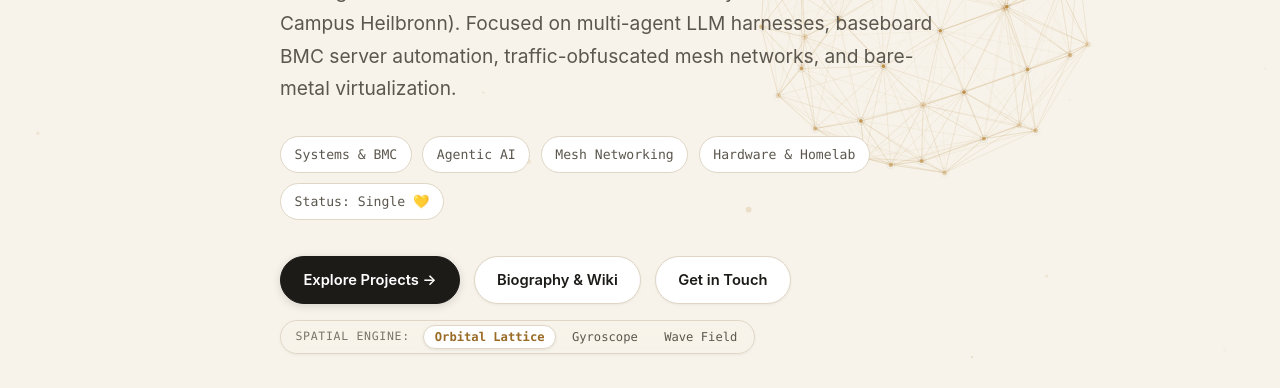
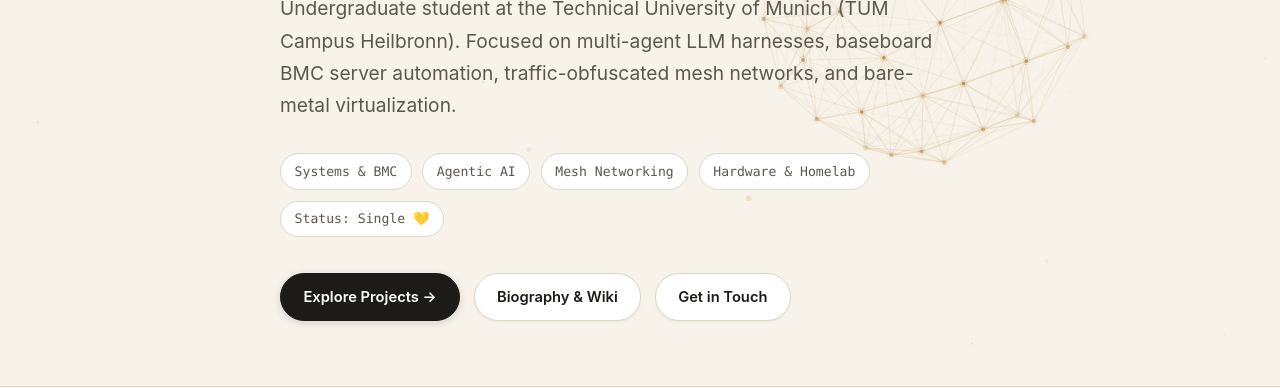
Before and after one commit to TomiWebPro/TomiWebPro, a plain HTML site: page site/index.html in a window 1280 px wide. Shown: the part 412-800 px from the top of the page. Drawn offline with Linux system fonts and the light colour scheme.

Commit message:
Spatial engine: random mode on load, remove mode switcher

```diff
--- a/site/assets/js/spatial-3d.js
+++ b/site/assets/js/spatial-3d.js
@@ -11,24 +11,14 @@
     if (!canvas) return;
 
     if (typeof SpatialEngine !== 'undefined') {
+      const modes = ['lattice', 'gyroscope', 'field'];
+      const startMode = modes[Math.floor(Math.random() * modes.length)];
       window.spatialInstance = new SpatialEngine('spatial-canvas', {
-        mode: 'lattice',
+        mode: startMode,
         numNodes: 42,
         numDust: 36,
         accentColor: '184, 134, 59',
         inkColor: '28, 27, 24'
-      });
-
-      // Bind mode switcher buttons
-      const modeButtons = document.querySelectorAll('[data-spatial-mode]');
-      modeButtons.forEach(btn => {
-        btn.addEventListener('click', (e) => {
-          e.preventDefault();
-          const targetMode = btn.getAttribute('data-spatial-mode');
-          if (window.spatialInstance) {
-            window.spatialInstance.setMode(targetMode);
-          }
-        });
       });
     }
   }
--- a/site/index.html
+++ b/site/index.html
@@ -64,14 +64,6 @@
           <a class="btn btn-primary" href="/public/">Explore Projects →</a>
           <a class="btn btn-secondary" href="/private/about/">Biography &amp; Wiki</a>
           <a class="btn btn-secondary" href="/private/contact/">Get in Touch</a>
-        </div>
-
-        <!-- 3D Spatial Visual Engine Mode Switcher -->
-        <div class="spatial-mode-bar no-print">
-          <span class="spatial-mode-label">Spatial Engine:</span>
-          <button class="spatial-mode-btn active" data-spatial-mode="lattice">Orbital Lattice</button>
-          <button class="spatial-mode-btn" data-spatial-mode="gyroscope">Gyroscope</button>
-          <button class="spatial-mode-btn" data-spatial-mode="field">Wave Field</button>
         </div>
       </div>
     </section>
```
Also changed, not shown: src/assets/js/spatial-3d.js (+3 -13 lines), src/index.html (+0 -8 lines).
